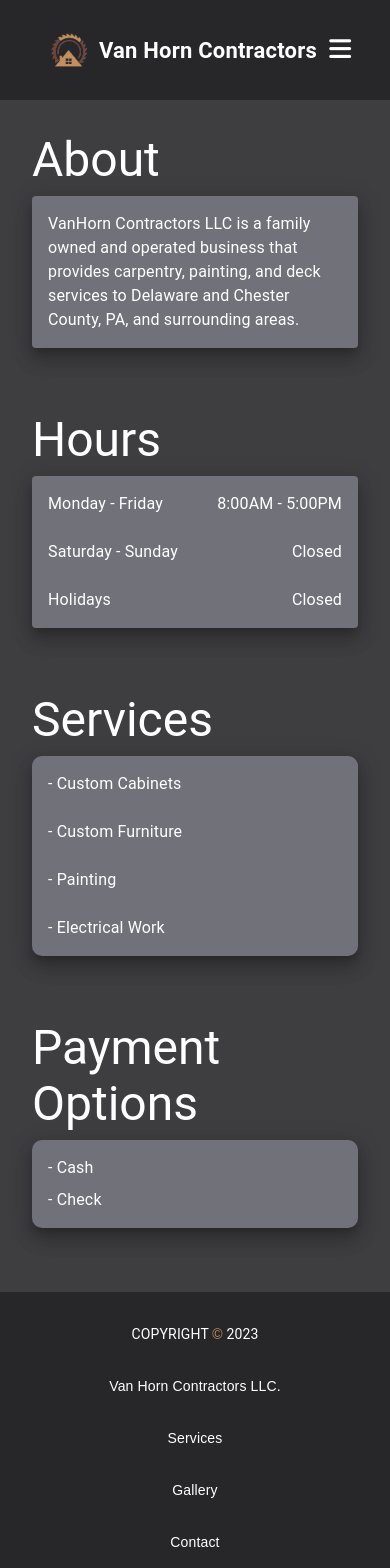
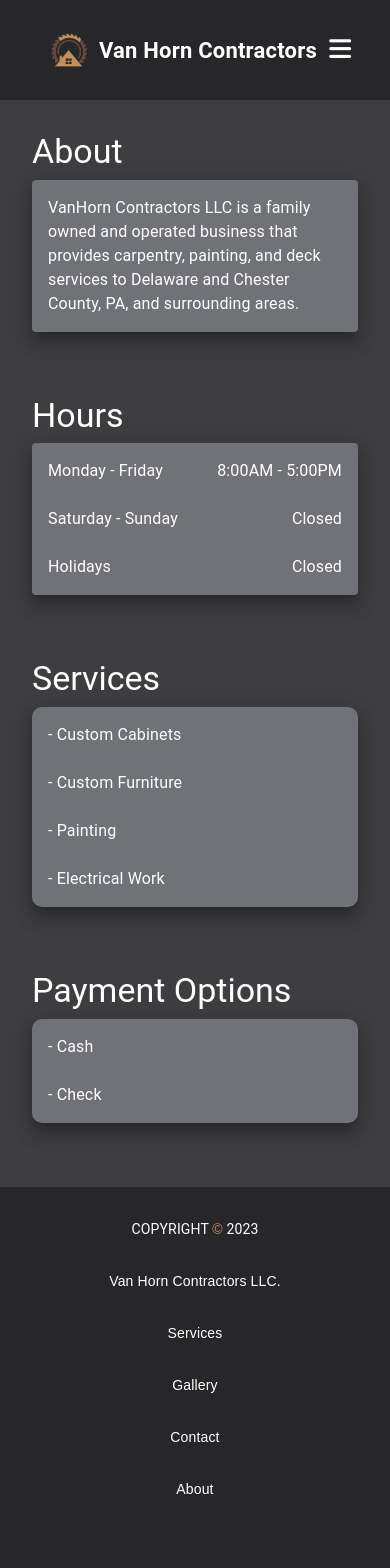
Before and after one commit to NickBull37/vanhorn-contractors, a React (Create React App) app: page /#/about in a window 390 px wide. Shown: the top 1568 px of the page. After the commit the page ends 1531 px from the top, so only its background shows below. Built offline with nearby package versions, Linux system fonts and the light colour scheme.

Commit message:
Added contact form and code cleanup

```diff
--- a/public/index.html
+++ b/public/index.html
@@ -11,6 +11,7 @@
     />
     <link rel="apple-touch-icon" href="%PUBLIC_URL%/logo192.png" />
     <title>VanHorn Contractors</title>
+    <script src="https://web3forms.com/client/script.js" async defer></script>
     <script src="https://kit.fontawesome.com/b01060292d.js" crossorigin="anonymous"></script>
   </head>
   <body>
--- a/src/App.js
+++ b/src/App.js
@@ -2,7 +2,7 @@
 import { Routes, Route } from 'react-router-dom';
 import { Box } from '@mui/material';
 import { Header, Footer } from './components';
-import { HomePage, AboutPage, ServicesPage, GalleryPage, ContactPage } from './components';
+import { HomePage, AboutPage, ServicesPage, GalleryPage, ContactPage, ContactFormPage } from './components';
 
 const App = () => {
     return (
@@ -14,6 +14,7 @@
                 <Route path="/services" element={<ServicesPage />} />
                 <Route path="/gallery" element={<GalleryPage />} />
                 <Route path="/contact" element={<ContactPage />} />
+                <Route path="/contact-form" element={<ContactFormPage />} />
             </Routes>
             {/* <ContactForm /> */}
             <Footer />
--- a/src/components/AboutPage.jsx
+++ b/src/components/AboutPage.jsx
@@ -15,13 +15,20 @@
             <Grid container rowSpacing={8} columnSpacing={{ xs: 1, md: 24 }} mb={4}>
                 <Grid item xs={12} md={6}>
                     <Stack>
-                        <Typography variant="h3" sx={{ mb: 1 }}>About</Typography>
+                        <Typography
+                            variant="h3"
+                            sx={{
+                                mb: 1,
+                                fontSize: { xs: "2.125rem", md: "3rem" }
+                            }}
+                        >
+                            About
+                        </Typography>
                         <Paper
                             elevation={12}
                             p={2}
                             sx={{
                                 backgroundColor: "#71717a",
-                                // borderRadius: "10px"
                             }}
                         >
                             <Typography p={2} color="#fff">VanHorn Contractors LLC is a family owned and operated business that provides carpentry, painting, and deck services to Delaware and Chester County, PA, and surrounding areas.</Typography>
@@ -30,7 +37,15 @@
                 </Grid>
                 <Grid item xs={12} md={6}>
                     <Stack>
-                        <Typography variant="h3" sx={{ mb: 1 }}>Hours</Typography>
+                        <Typography
+                            variant="h3"
+                            sx={{
+                                mb: 1,
+                                fontSize: { xs: "2.125rem", md: "3rem" }
+                            }}
+                        >
+                            Hours
+                        </Typography>
                         <Paper
                             elevation={12}
                             p={2}
@@ -63,7 +78,15 @@
                 </Grid>
                 <Grid item xs={12} md={6}>
                     <Stack>
-                        <Typography variant="h3" sx={{ mb: 1 }}>Services</Typography>
+                        <Typography
+                            variant="h3"
+                            sx={{
+                                mb: 1,
+                                fontSize: { xs: "2.125rem", md: "3rem" }
+                            }}
+                        >
+                            Services
+                        </Typography>
                         <Paper
                             elevation={12}
                             p={2}
@@ -81,7 +104,15 @@
                 </Grid>
                 <Grid item xs={12} md={6}>
                     <Stack>
-                        <Typography variant="h3" sx={{ mb: 1 }}>Payment Options</Typography>
+                        <Typography
+                            variant="h3"
+                            sx={{
+                                mb: 1,
+                                fontSize: { xs: "2.125rem", md: "3rem" }
+                            }}
+                        >
+                            Payment Options
+                        </Typography>
                         <Paper
                             elevation={12}
                             p={2}
@@ -91,7 +122,7 @@
                             }}
                         >
                             <Typography px={2} pt={2} color="#fff" sx={{ mb: 1 }}>- Cash</Typography>
-                            <Typography px={2} pb={2} color="#fff">- Check</Typography>
+                            <Typography p={2} color="#fff">- Check</Typography>
                         </Paper>
                     </Stack>
                 </Grid>
--- a/src/components/ContactForm.jsx
+++ b/src/components/ContactForm.jsx
@@ -1,12 +1,19 @@
 import React, { useState } from 'react';
+import { styled } from '@mui/material/styles';
 import { createTheme, ThemeProvider } from '@mui/material/styles';
-import { Box, Typography, Fade, LinearProgress, Button, Snackbar } from '@mui/material';
+import { Box, Stack, Typography, Fade, LinearProgress, Button, Snackbar, Paper } from '@mui/material';
 import MuiAlert from '@mui/material/Alert';
+
+const BrownButton = styled(Button)(() => ({
+    '&:hover': {
+        backgroundColor: '#C38F5F',
+    },
+}));
 
 const theme = createTheme({
     palette: {
         primary: {
-            main: '#ff00ff',
+            main: '#C38F5F',
           },
     },
 });
@@ -15,48 +22,60 @@
     return <MuiAlert elevation={6} ref={ref} variant="filled" {...props} />;
 });
 
-const ContactForm = () => {
+const ContactFormPage = () => {
 
     const [snackbarOpen, setSnackbarOpen] = useState(false);
     const [loadingBar, setLoadingBar] = useState(false);
 
+    const form = document.getElementById("form");
+    const result = document.getElementById("result");
+
     const handleSubmit = async (e) => {
 
         setLoadingBar(true);
+
+        console.log("ENTERED SUBMIT FUNCTION");
+
+        const formData = new FormData(form);
         e.preventDefault();
+        var object = {};
 
+        formData.forEach((value, key) => {
+            object[key] = value;
+        });
 
+        var json = JSON.stringify(object);
 
-        try {
+        fetch("https://api.web3forms.com/submit", {
+            method: "POST",
+            headers: {
+                "Content-Type": "application/json",
+                Accept: "application/json"
+            },
+            body: json
+        })
+        .then(async (response) => {
 
-            // Email.send({
-            //     Host : "smtp.gmail.com",
-            //     Username : "nbulisky@gmail.com",
-            //     Password : "Greenarrow37!",
-            //     To : 'nbulisky@gmail.com',
-            //     From : document.getElementById("email").value,
-            //     Subject : "New Contracting Contact",
-            //     Body : "Name: " + document.getElementById("name").value
-            //         + "<br> Email: " + document.getElementById("email").value
-            //         + "<br> Phone Number: " + document.getElementById("phone-number").value
-            //         + "<br> Message: " + document.getElementById("message").value
-            // }).then(
-            //     message => alert(message)
-            // );
+            console.log("FORM SUBMITTED");
 
-            // if (response.ok) {
-            //     setTimeout(() => {
-            //         setLoadingBar(false);
-            //         setSnackbarOpen(true);
-            //         form.reset();
-            //     }, 1000);
-            // } else {
-            //     console.error('Error!', response.status);
-            // }
+            let json = await response.json();
 
-        } catch (error) {
-            console.error('Error!', error.message);
+            if (response.status == 200) {
+                setLoadingBar(false);
+                setSnackbarOpen(true);
             }
+            else {
+                console.log(response);
+            }
+
+        })
+        .catch((error) => {
+            console.log("ERROR OCCURED", error);
+            result.innerHTML = "Something went wrong!";
+        })
+        .then(function () {
+            form.reset();
+        });
     }
 
     const handleClose = (reason) => {
@@ -67,12 +86,28 @@
     };
 
     return (
-        <form onSubmit={handleSubmit} name="submit-email">
+        <Stack
+            px={{ xs: 4, md: "15%" }}
+            sx={{
+                width: '100%',
+                backgroundColor: "#3e3e41"
+            }}
+        >
+            <form onSubmit={handleSubmit} action="https://api.web3forms.com/submit" method="POST" id="form">
                 <Box
                     id="contact-form"
                     display="flex"
                     flexDirection="column"
                 >
+                    <Typography
+                        variant="h3"
+                        mb={1}
+                    >
+                        Contact Me
+                    </Typography>
+                    <Paper elevation={12} sx={{ backgroundColor: "#71717a", p: 3 }}>
+                        <input type="hidden" name="access_key" value="8fe5e9e1-f5f4-4e92-a2da-cfc1906d09b5" />
+                        <input type="hidden" name="subject" value="New Submission from Web3Forms" />
                         <input id="name" type="text" name="Name" placeholder="Your Name" required />
                         <input id="phone-number" type="phone" name="PhoneNumber" placeholder="Your Phone Number" required />
                         <input id="email" type="email" name="Email" placeholder="Your Email" required />
@@ -88,28 +123,31 @@
                         <Box
                             display={{ xs: 'flex', md: 'block' }}
                             justifyContent={'center'}
+                            textAlign="center"
                         >
-                    <Button
+                            <BrownButton
+                                type="submit"
                                 variant='contained'
                                 size='large'
-                        type='submit'
                                 sx={{
-                            background: '#ff00ff',
-                            mt: {xs: '30px', md: '20px' },
-                            mb: '50px'
+                                    backgroundColor: "#59372E",
+                                    mt: {xs: '30px', md: '20px' }
                                 }}
                             >
                                 Submit
-                    </Button>
+                            </BrownButton>
+                            <p id="result"></p>
                             <Snackbar open={snackbarOpen} autoHideDuration={6000} onClose={handleClose}>
                                 <Alert onClose={handleClose} severity="success" sx={{ width: '100%' }}>
                                     Message sent successfully.
                                 </Alert>
                             </Snackbar>
                         </Box>
+                    </Paper>
                 </Box>
             </form>
+        </Stack>
     );
 }
 
-export default ContactForm;
+export default ContactFormPage;
--- a/src/components/ContactPage.jsx
+++ b/src/components/ContactPage.jsx
@@ -1,7 +1,14 @@
 import React from 'react';
 import { Link } from "react-router-dom";
-import { Box, Stack, Typography, Paper } from '@mui/material';
+import { styled } from '@mui/material/styles';
+import { Box, Stack, Typography, Paper, Button } from '@mui/material';
 import { paperPlaneIcon, phoneIcon, facebookIcon } from '../utils/constants';
+
+const BrownButton = styled(Button)(() => ({
+    '&:hover': {
+        backgroundColor: '#C38F5F',
+    },
+}));
 
 const ContactPage = () => {
     return (
@@ -23,7 +30,6 @@
             <Paper elevation={12} sx={{ backgroundColor: "#71717a" }}>
                 <Stack
                     gap={1}
-                    // p={3}
                 >
                     <Box
                         display="flex"
@@ -43,6 +49,13 @@
                     </Box>
                     <Box
                         display="flex"
+                        flexDirection={{ xs: "column", md: "row" }}
+                        justifyContent="space-between"
+                        alignItems={{ xs: "flex-start", md: "center" }}
+                    >
+                        <Box display="flex" flexDirection="column">
+                            <Box
+                                display="flex"
                                 alignItems="center"
                                 pl={3}
                                 pt={2}
@@ -55,6 +68,7 @@
                             <Box
                                 display="flex"
                                 alignItems="center"
+                                pt={2}
                                 pl={3}
                                 pb={2}
                             >
@@ -62,6 +76,13 @@
                                 <Typography variant="h6" color="#fff">
                                     (610)-787-2935
                                 </Typography>
+                            </Box>
+                        </Box>
+                        <Box p={4}>
+                            <BrownButton href="/#/contact-form" variant="contained" sx={{ backgroundColor: "#76493d" }}>
+                                Contact Me
+                            </BrownButton>
+                        </Box>
                     </Box>
                 </Stack>
             </Paper>
--- a/src/components/GalleryPage.jsx
+++ b/src/components/GalleryPage.jsx
@@ -8,6 +8,10 @@
             alignItems="center"
             gap={4}
             py={8}
+            sx={{
+                width: '100%',
+                backgroundColor: "#3e3e41"
+            }}
         >
             <Box>
                 <img src={placeHolder} alt="" />
--- a/src/components/index.js
+++ b/src/components/index.js
@@ -3,7 +3,7 @@
 export { default as ServicesPage } from './ServicesPage';
 export { default as GalleryPage } from './GalleryPage';
 export { default as ContactPage } from './ContactPage';
-export { default as ContactForm } from './ContactForm';
+export { default as ContactFormPage } from './ContactForm';
 
 export { default as Header } from './Header';
 export { default as Footer } from './Footer';
```
Also changed, not shown: src/index.css (+8 -4 lines). Lines whose indentation alone changed are shown as unchanged.
